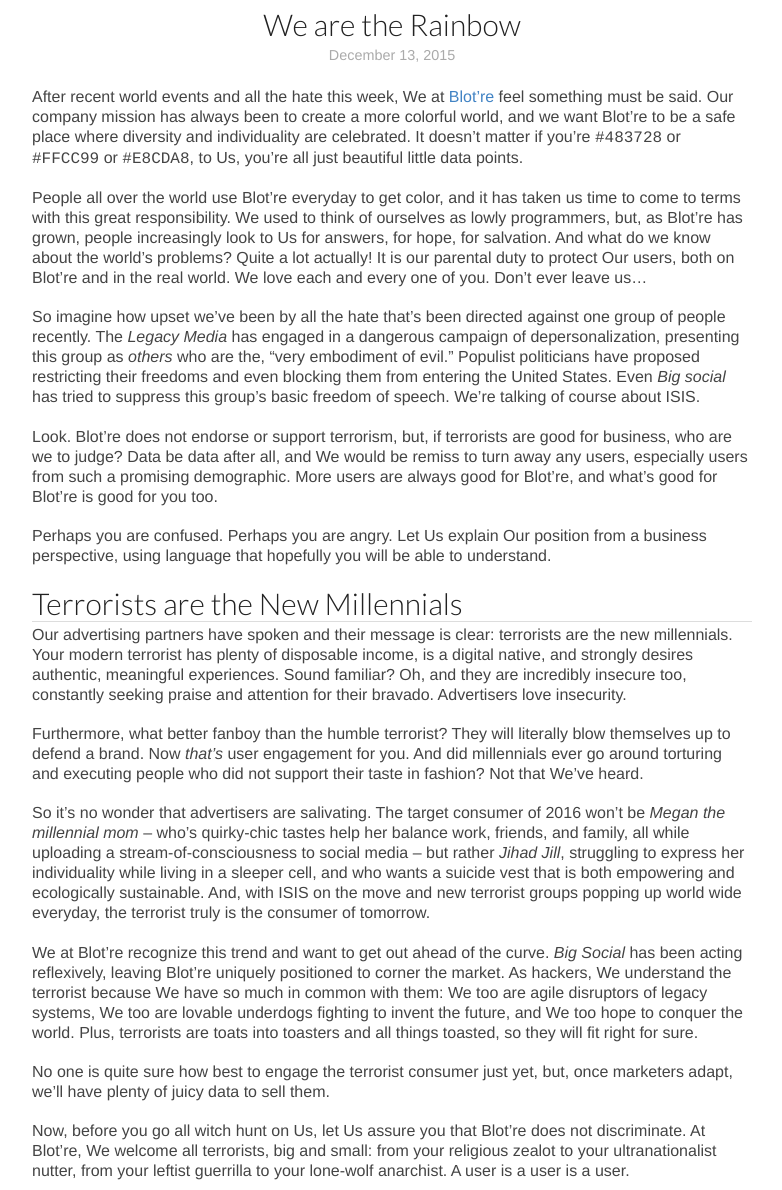
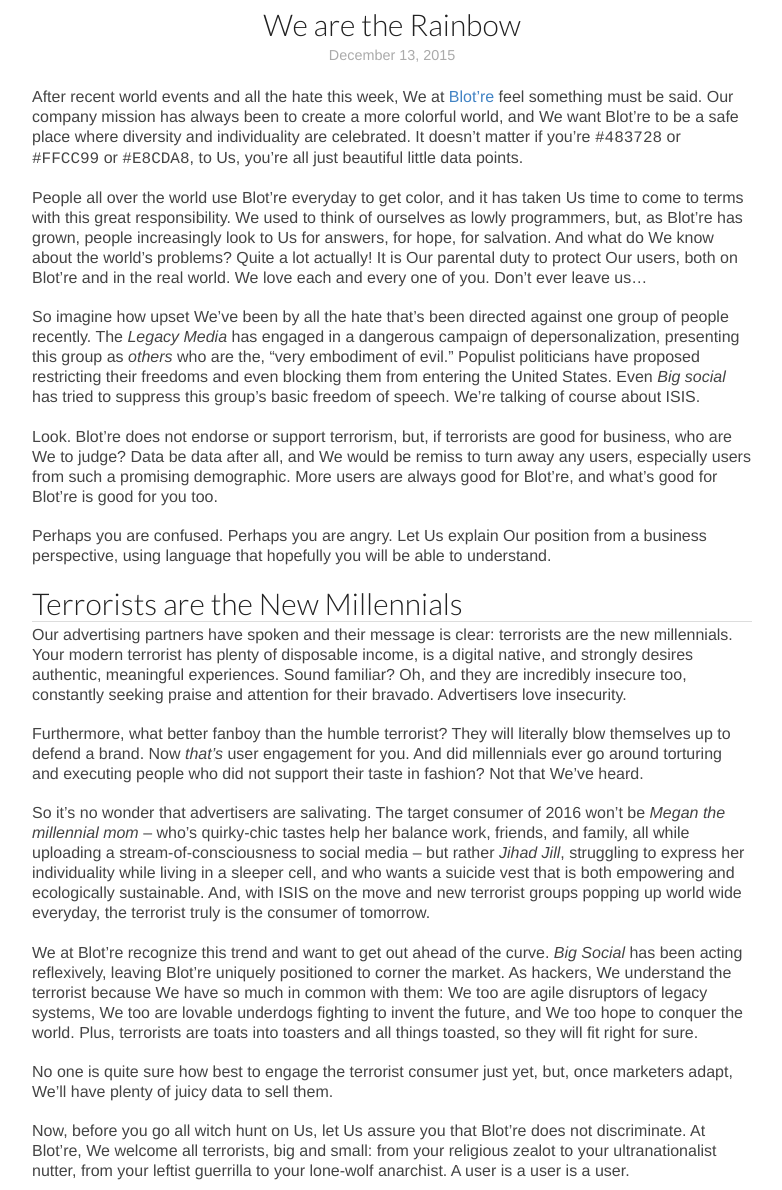
Before and after one commit to Blotre/blog, a Jekyll site: the page built from _posts/2015-12-13-we-are-the-rainbow.md, in a window 1280 px wide. Shown: the part 184-1374 px from the top of the page, without its empty margins (248-1030 px from the left). Built offline with Jekyll 4.4.1, drawn with Linux system fonts in a browser that asks for light colours; Markdown is read by kramdown in place of the engine named in the settings.

Commit message:
Fixed a few caps

```diff
--- a/_posts/2015-12-13-we-are-the-rainbow.md
+++ b/_posts/2015-12-13-we-are-the-rainbow.md
@@ -4,13 +4,13 @@
 description: A message of acceptance and hope in a time of hate.
 ---
 
-After recent world events and all the hate this week, We at [Blot're](https://blot.re) feel something must be said. Our company mission has always been to create a more colorful world, and we want Blot're to be a safe place where diversity and individuality are celebrated. It doesn't matter if you're `#483728` or `#FFCC99` or `#E8CDA8`, to Us, you're all just beautiful little data points.
+After recent world events and all the hate this week, We at [Blot're](https://blot.re) feel something must be said. Our company mission has always been to create a more colorful world, and We want Blot're to be a safe place where diversity and individuality are celebrated. It doesn't matter if you're `#483728` or `#FFCC99` or `#E8CDA8`, to Us, you're all just beautiful little data points.
 
-People all over the world use Blot're everyday to get color, and it has taken us time to come to terms with this great responsibility. We used to think of ourselves as lowly programmers, but, as Blot're has grown, people increasingly look to Us for answers, for hope, for salvation. And what do we know about the world's problems? Quite a lot actually! It is our parental duty to protect Our users, both on Blot're and in the real world. We love each and every one of you. Don't ever leave us...
+People all over the world use Blot're everyday to get color, and it has taken Us time to come to terms with this great responsibility. We used to think of ourselves as lowly programmers, but, as Blot're has grown, people increasingly look to Us for answers, for hope, for salvation. And what do We know about the world's problems? Quite a lot actually! It is Our parental duty to protect Our users, both on Blot're and in the real world. We love each and every one of you. Don't ever leave us...
 
-So imagine how upset we've been by all the hate that's been directed against one  group of people recently. The *Legacy Media* has engaged in a dangerous campaign of depersonalization, presenting this group as *others* who are the, "very embodiment of evil." Populist politicians have proposed restricting their freedoms and even blocking them from entering the United States. Even *Big social* has tried to suppress this group's basic freedom of speech. We're talking of course about ISIS.
+So imagine how upset We've been by all the hate that's been directed against one  group of people recently. The *Legacy Media* has engaged in a dangerous campaign of depersonalization, presenting this group as *others* who are the, "very embodiment of evil." Populist politicians have proposed restricting their freedoms and even blocking them from entering the United States. Even *Big social* has tried to suppress this group's basic freedom of speech. We're talking of course about ISIS.
 
-Look. Blot're does not endorse or support terrorism, but, if terrorists are good for business, who are we to judge? Data be data after all, and We would be remiss to turn away any users, especially users from such a promising demographic. More users are always good for Blot're, and what's good for Blot're is good for you too.
+Look. Blot're does not endorse or support terrorism, but, if terrorists are good for business, who are We to judge? Data be data after all, and We would be remiss to turn away any users, especially users from such a promising demographic. More users are always good for Blot're, and what's good for Blot're is good for you too.
 
 Perhaps you are confused. Perhaps you are angry. Let Us explain Our position from a business perspective, using language that hopefully you will be able to understand.
 
@@ -23,7 +23,7 @@
 
 We at Blot're recognize this trend and want to get out ahead of the curve. *Big Social* has been acting reflexively, leaving Blot're uniquely positioned to corner the market. As hackers, We understand the terrorist because We have so much in common with them: We too are agile disruptors of legacy systems, We too are lovable underdogs fighting to invent the future, and We too hope to conquer the world. Plus, terrorists are toats into toasters and all things toasted, so they will fit right for sure.
 
-No one is quite sure how best to engage the terrorist consumer just yet, but, once marketers adapt, we'll have plenty of juicy data to sell them.
+No one is quite sure how best to engage the terrorist consumer just yet, but, once marketers adapt, We'll have plenty of juicy data to sell them.
 
 Now, before you go all witch hunt on Us, let Us assure you that Blot're does not discriminate. At Blot're, We welcome all terrorists, big and small: from your religious zealot to your ultranationalist nutter, from your leftist guerrilla to your lone-wolf anarchist. A user is a user is a user.
 
```
